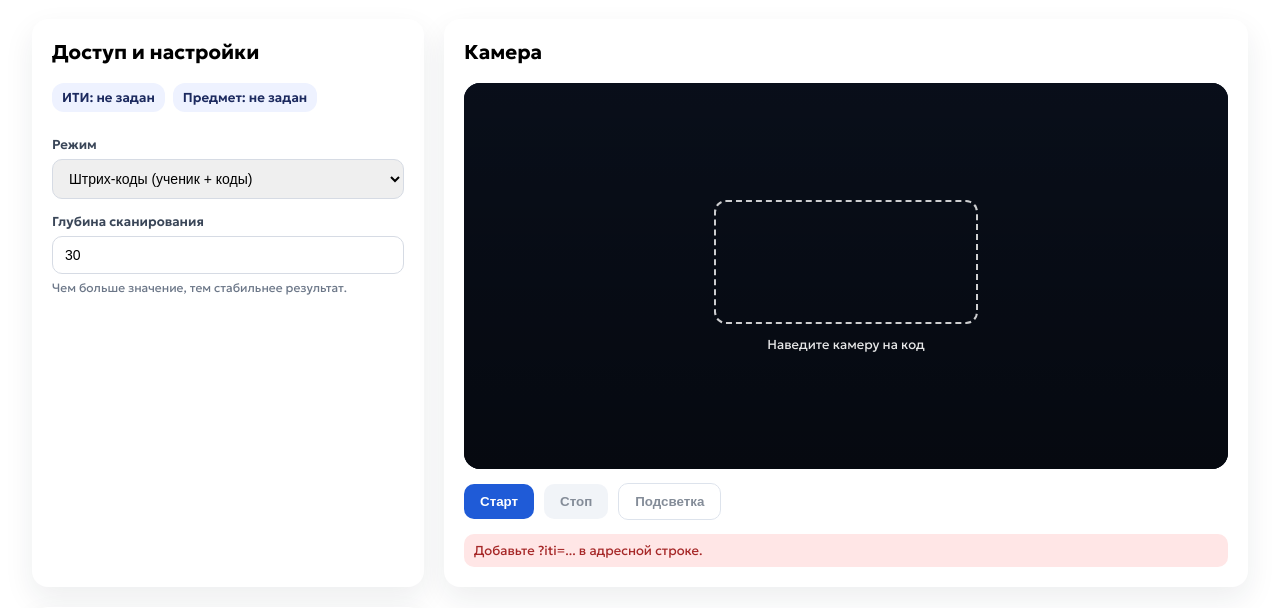
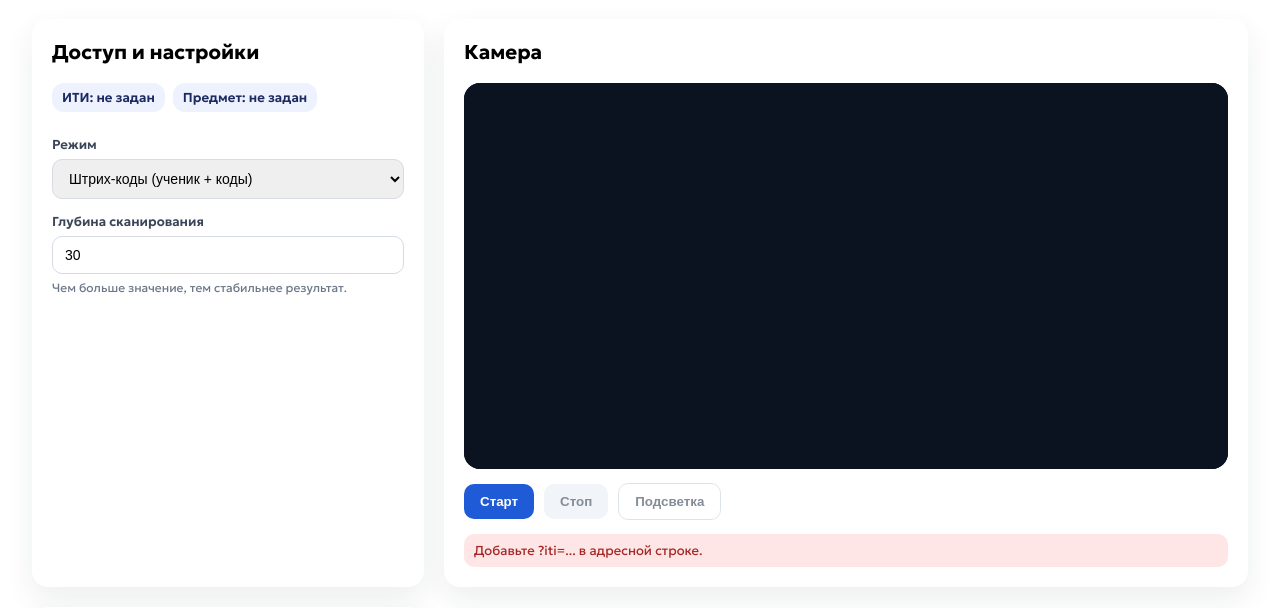
Before and after one commit to slavashestakov2005/ITI, a Python web app: template backend/templates/scanner.html in a window 1280 px wide. Shown: the part 226-834 px from the top of the page. Run offline with Jinja, Linux system fonts and the light colour scheme; the template is opened without the code that fills it, so the values that code supplies are empty; some libraries are stand-ins or nearby versions.

Commit message:
Сканер: снимаю ограничение области и упрощаю сбор EAN13

```diff
--- a/backend/static/CSS/scanner.css
+++ b/backend/static/CSS/scanner.css
@@ -169,32 +169,6 @@
     z-index: 2;
 }
 
-.scanner-overlay {
-    position: absolute;
-    inset: 0;
-    pointer-events: none;
-    display: flex;
-    align-items: center;
-    justify-content: center;
-    flex-direction: column;
-    gap: 12px;
-    color: #ffffff;
-    background: linear-gradient(180deg, rgba(0, 0, 0, 0.2), rgba(0, 0, 0, 0.5));
-    z-index: 3;
-}
-
-.scanner-target {
-    width: min(260px, 70%);
-    height: 120px;
-    border: 2px dashed rgba(255, 255, 255, 0.8);
-    border-radius: 12px;
-}
-
-.scanner-text {
-    font-size: 13px;
-    opacity: 0.9;
-}
-
 .scanner-found {
     display: none;
     font-size: 22px;
@@ -202,6 +176,7 @@
     letter-spacing: 1px;
     color: #e8ff8b;
     text-shadow: 0 2px 8px rgba(0, 0, 0, 0.4);
+    margin-top: 8px;
 }
 
 .scanner-status {
--- a/backend/static/JS/scanner.js
+++ b/backend/static/JS/scanner.js
@@ -230,7 +230,7 @@
     };
 
     const EAN_STABLE_MS = 800;
-    const ACCEPT_COOLDOWN_MS = 350;
+    const ACCEPT_COOLDOWN_MS = 250;
 
     const updateStability = (map, code, minHits) => {
         const now = Date.now();
@@ -284,9 +284,6 @@
         }
 
         if (validEan13) {
-            if (mode === "barcode" && !state.studentLocked) {
-                return;
-            }
             const val = parseInt(digits, 10);
             if (Number.isNaN(val)) return;
             const stable = updateStability(state.ean13Meta, val, minHits);
@@ -612,8 +609,8 @@
                 ];
                 const constraints = {
                     facingMode: "environment",
-                    width: { ideal: 960 },
-                    height: { ideal: 720 },
+                    width: { ideal: 1920 },
+                    height: { ideal: 1080 },
                 };
                 await new Promise((resolve, reject) => {
                     window.Quagga.init(
--- a/backend/templates/scanner.html
+++ b/backend/templates/scanner.html
@@ -37,11 +37,6 @@
                     <div id="scanner-html5"></div>
                 </div>
                 <video id="scanner-video" autoplay muted playsinline></video>
-                <div class="scanner-overlay">
-                    <div class="scanner-target"></div>
-                    <div class="scanner-text">Наведите камеру на код</div>
-                    <div id="scanner-found" class="scanner-found" aria-live="polite">КОД НАЙДЕН</div>
-                </div>
             </div>
             <div class="scanner-controls">
                 <button id="scanner-start" class="scanner-btn primary" type="button">Старт</button>
@@ -49,6 +44,7 @@
                 <button id="scanner-torch" class="scanner-btn ghost" type="button" disabled>Подсветка</button>
             </div>
             <div id="scanner-status" class="scanner-status">Готов к сканированию.</div>
+            <div id="scanner-found" class="scanner-found" aria-live="polite">КОД НАЙДЕН</div>
         </section>
 
         <section class="scanner-card" id="scanner-barcode-panel">
@@ -111,5 +107,5 @@
 <link rel="stylesheet" href="/CSS/scanner.css">
 <script defer src="https://unpkg.com/@zxing/library@0.20.0/umd/index.min.js"></script>
 <script defer src="https://unpkg.com/quagga@0.12.1/dist/quagga.min.js"></script>
-<script defer src="/JS/scanner.js?v=22"></script>
+<script defer src="/JS/scanner.js?v=23"></script>
 {% endblock %}
```
